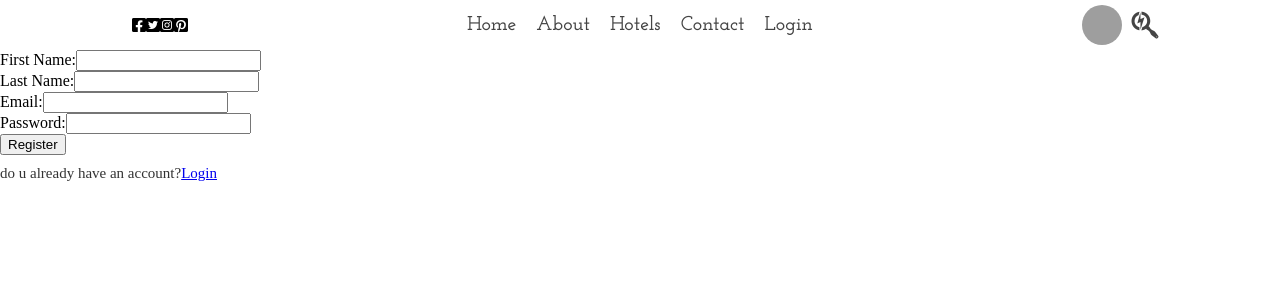
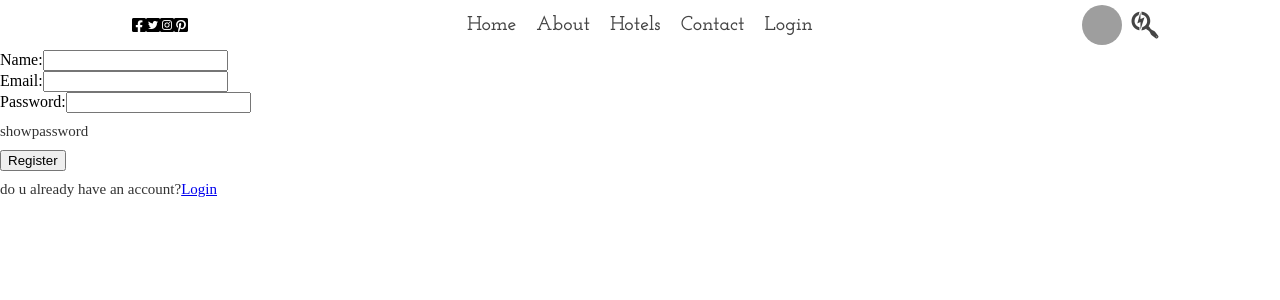
Before and after one commit to jhimi01/React-blog-application, a React (Create React App) app: page /register in a window 1280 px wide. Shown: the top 300 px of the page. Built offline with nearby package versions, Linux system fonts and the light colour scheme; grey boxes are pictures that could not be loaded.

Commit message:
authentication

```diff
--- a/src/pages/RegistrationForm/RegistrationForm.jsx
+++ b/src/pages/RegistrationForm/RegistrationForm.jsx
@@ -1,32 +1,51 @@
 import React, { useContext, useState } from 'react';
 import { AuthContext } from '../../provider/AuthProvider';
 import { Link } from 'react-router-dom';
+import { createUserWithEmailAndPassword } from 'firebase/auth';
 
 function RegistrationForm() {
 
   const { createuserWithpass } = useContext(AuthContext)
 
-  const [firstName, setFirstName] = useState('');
-  const [lastName, setLastName] = useState('');
+  const [name, setFirstName] = useState('');
   const [email, setEmail] = useState('');
   const [password, setPassword] = useState('');
+  const [error, setError] = useState('');
+  const [succes, setSucces] = useState('');
+  const [show, setShow] = useState(false);
 
   const handleSubmit = (e) => {
     e.preventDefault();
+    console.log(name, email, password)
 
+    // if (!/^(?=.*[A-Za-z])(?=.*\d)[A-Za-z\d]{8,}$/.test(password)) {
+    //   setError('Minimum eight characters,one number and at least one letter:')
+    //   return;
+    // }
+    console.log(name, email, password)
 
+    createuserWithpass(name, email, password)
+    .then(result => {
+      // form.reset();
+      const signup = result.user;
+      console.log(signup)
+      setSucces('registerd successfully')
+      setError('')
+    }).catch(err => {
+      setError(err.message)
+      setSucces('')
+    });
 
   };
+  const handleshow=()=>{
+    setShow(!show)
+  }
 
   return (
     <form onSubmit={handleSubmit}>
       <div>
-        <label htmlFor="firstName">First Name:</label>
-        <input type="text" id="firstName" value={firstName} onChange={(e) => setFirstName(e.target.value)} required />
-      </div>
-      <div>
-        <label htmlFor="lastName">Last Name:</label>
-        <input type="text" id="lastName" value={lastName} onChange={(e) => setLastName(e.target.value)} required />
+        <label htmlFor="firstName">Name:</label>
+        <input type="text" id="Name" value={name} onChange={(e) => setFirstName(e.target.value)} required />
       </div>
       <div>
         <label htmlFor="email">Email:</label>
@@ -34,9 +53,12 @@ function RegistrationForm() {
       </div>
       <div>
         <label htmlFor="password">Password:</label>
-        <input type="password" id="password" value={password} onChange={(e) => setPassword(e.target.value)} required />
+        <input type={show ? 'text' : 'password'} id="password" value={password} onChange={(e) => setPassword(e.target.value)} required />
+        <p style={{cursor: 'pointer'}} onClick={handleshow}>{show ? 'hidepassord' : 'showpassword'}</p>
       </div>
       <button type="submit">Register</button>
+      {error && <p style={{color: 'red'}}>{error}</p>}
+      {succes && <p style={{color: 'green'}}>{succes}</p>}
       <p>do u already have an account?<Link to='/login'>Login</Link></p>
     </form>
   );
--- a/src/provider/AuthProvider.jsx
+++ b/src/provider/AuthProvider.jsx
@@ -9,8 +9,8 @@ const AuthProvider = ({children})=>{
 
   const user = {displayname: 'jhimi'}
 
-  const createuserWithpass = (email, password) =>{
-    return createUserWithEmailAndPassword(auth, email, password)
+  const createuserWithpass = (name, email, password) =>{
+    return createUserWithEmailAndPassword(auth,  email, password)
   }
 
 
```
